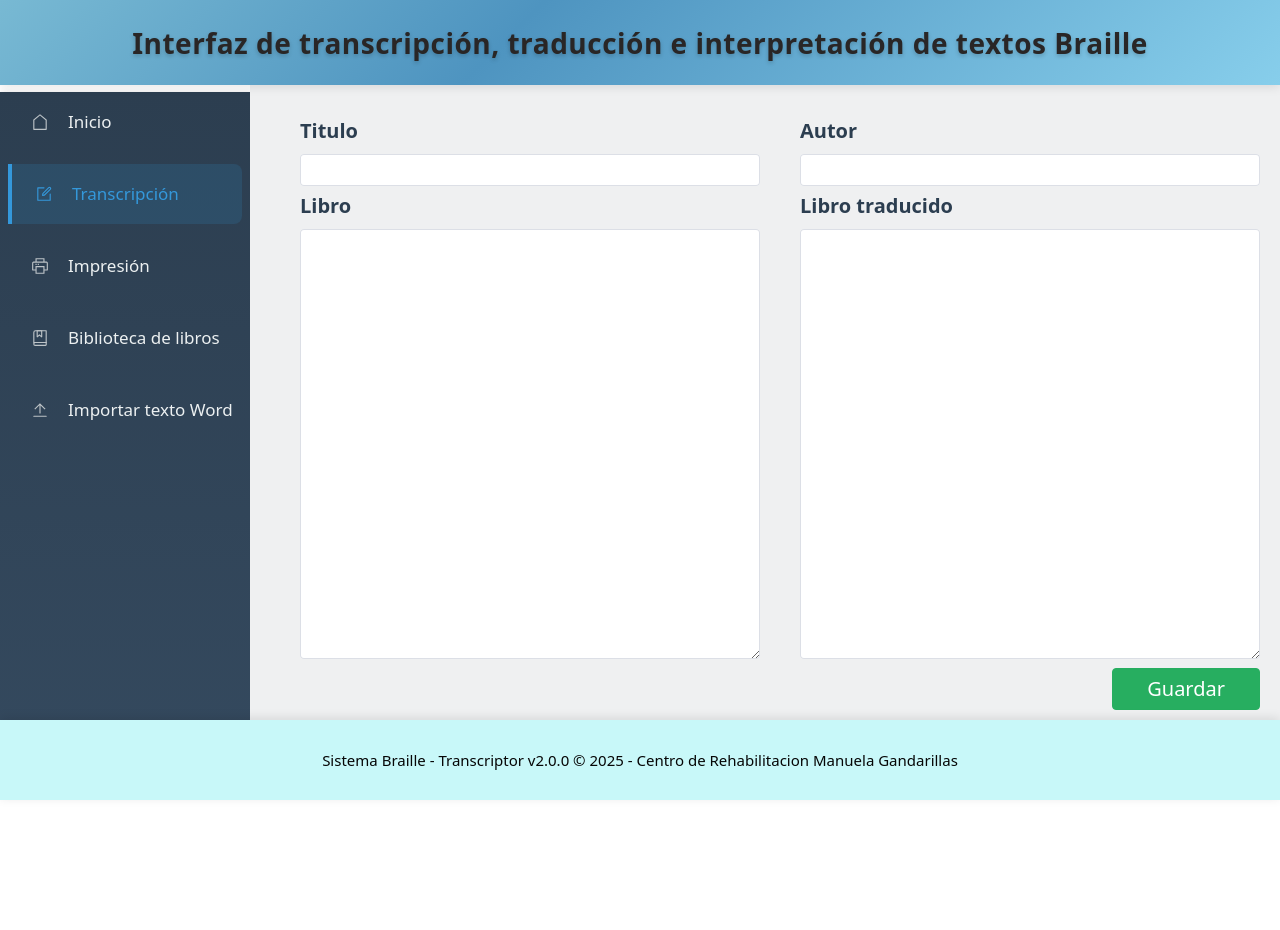
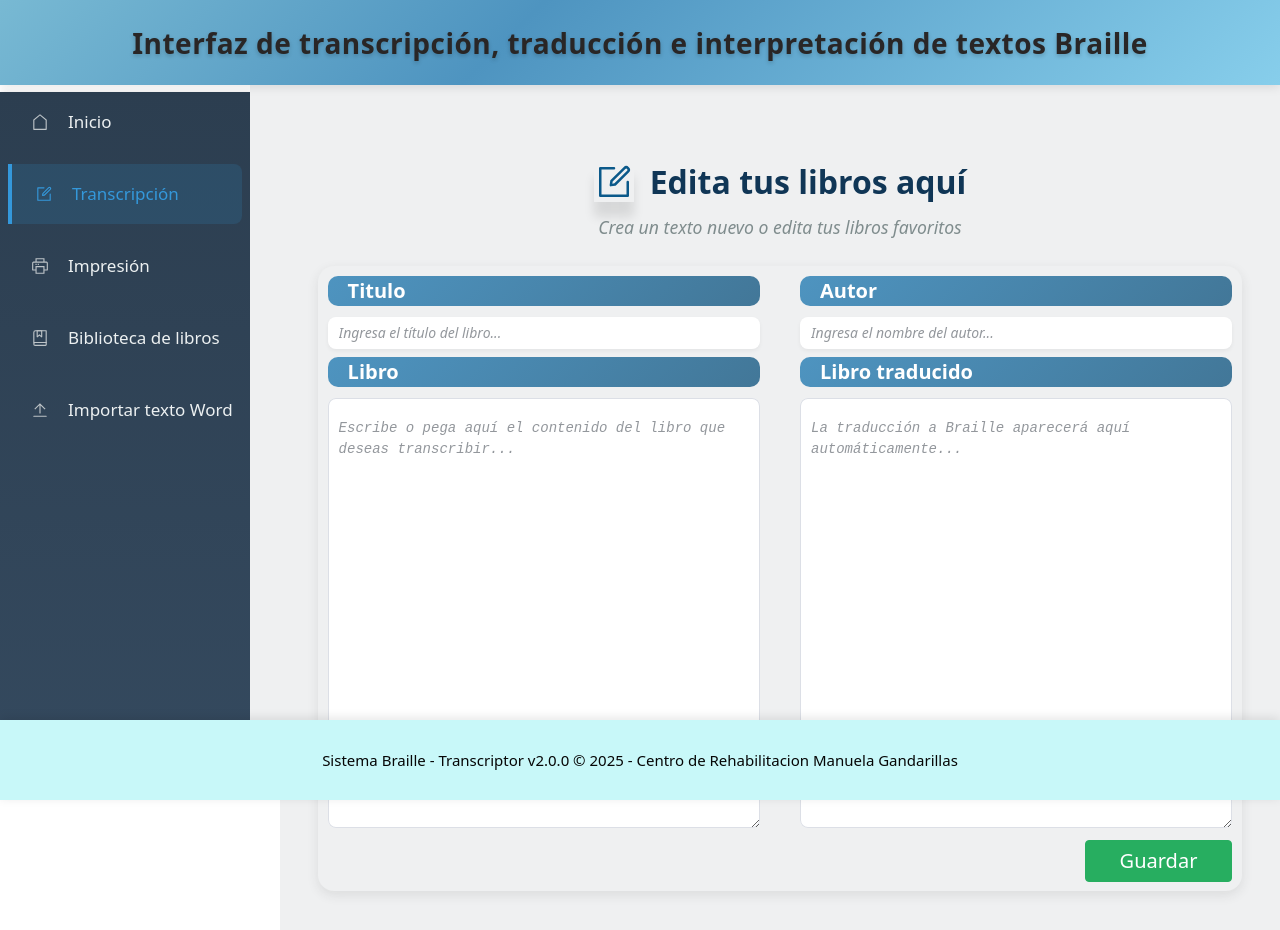
Before and after one commit to Ajahuana/Proyecto_Braile, a Nuxt app: page /transcripcion in a window 1280 px wide. Before the commit the page ends 800 px from the top, so only its background shows below. Built offline with nearby package versions, Linux system fonts and the light colour scheme.

Commit message:
Iconos y estilos agregados

```diff
--- a/pages/imprimir.vue
+++ b/pages/imprimir.vue
@@ -2,7 +2,9 @@
   <div class="imprimir-fullwidth">
     <div class="content-container">
       <div class="header-section">
-        <h2 class="page-title">Seleccionar libros para imprimir</h2>
+        <h2 class="page-title">
+          <el-icon class="title-icon"><Files /></el-icon>
+          Seleccionar libros para imprimir</h2>
         <p class="page-subtitle">Arrastra los libros que deseas imprimir a la columna de la derecha</p>
       </div>
 
@@ -28,8 +30,8 @@
 </template>
 
 <script setup>
-import { ElMessage } from 'element-plus'
-import { onMounted, ref } from 'vue'
+import { Files } from '@element-plus/icons-vue';
+import { onMounted, ref } from 'vue';
 
 const API_URL = 'http://127.0.0.1:8000/libros'
 const API_PRINT = 'http://127.0.0.1:8000/imprimir'
@@ -163,8 +165,18 @@ onMounted(() => {
 .page-title {
   font-size: 2rem;
   font-weight: 700;
-  color: #2c3e50;
-  margin: 0 0 0.5rem 0;
+  color: #103656;
+  margin: 0;
+  display: flex;
+  align-items: center;
+  justify-content: center;
+  gap: 16px;
+}
+
+.title-icon {
+  font-size: 2.5rem;
+  color: #0b598a;
+  box-shadow: 0 15px 10px rgba(3, 3, 3, 0.1);
 }
 
 .page-subtitle {
@@ -205,8 +217,8 @@ onMounted(() => {
   font-weight: 600;
   font-size: 20px !important;
   border-radius: 12px 12px 0 0;
-  padding: 20px 16px; /* Aumentar padding vertical de 16px a 20px */
-  height: 60px; /* Agregar altura fija */
+  padding: 20px 16px;
+  height: 60px;
   display: flex;
   align-items: center;
   justify-content: space-between;
--- a/pages/index.vue
+++ b/pages/index.vue
@@ -1,7 +1,7 @@
 <template>
   <div class="welcome-message">
     <div class="icon-container">
-      <span class="celebration-icon">🎉</span>
+      <el-icon class="celebration-icon"><Platform /></el-icon>
     </div>
 
     <h2 class="welcome-text">¡Bienvenido al Sistema Braille!</h2>
@@ -13,9 +13,14 @@
   </div>
 </template>
 
+<script setup>
+import { Platform } from '@element-plus/icons-vue';
+
+</script>
+
 <style scoped>
 .welcome-message {
-  background: rgb(241, 239, 239);
+  background: rgb(246, 245, 245);
   border-radius: 40px;
   padding: 4rem;
   text-align: center;
@@ -29,7 +34,8 @@
 }
 
 .celebration-icon {
-  font-size: 2.5rem;
+  font-size: 4rem;
+  color: #4e94c0; /* Color azul consistente con tu app */
 }
 
 .welcome-text {
--- a/pages/libro/[id].vue
+++ b/pages/libro/[id].vue
@@ -1,11 +1,18 @@
 <template>
   <div class="transcripcion-fullwidth">
+    <div class="header-section">
+    <h2 class="page-title">
+      <el-icon class="title-icon"><Edit /></el-icon>
+      Edita tus libros aquí
+    </h2>
+    <p class="page-subtitle">Crea un texto nuevo o edita tus libros favoritos</p>
+    </div>
     <div class="grid grid-cols-2 gap-2 p-2">
       <div class="label-text">Titulo</div>
       <div class="label-text">Autor</div>
 
-      <el-input v-model="titulo" />
-      <el-input v-model="autor" />
+      <el-input v-model="titulo" placeholder="Ingresa el título del libro..." />
+      <el-input v-model="autor" placeholder="Ingresa el nombre del autor..." />
 
       <div class="label-text">Libro</div>
       <div class="label-text">Libro traducido</div>
@@ -33,6 +40,7 @@
 </template>
 
 <script setup>
+import { Edit } from '@element-plus/icons-vue'
 import { ElMessage } from 'element-plus'
 import { onMounted, ref } from 'vue'
 import { useRoute, useRouter } from 'vue-router'
@@ -101,7 +109,7 @@ onMounted(() => cargarLibro())
 .transcripcion-fullwidth {
   /* Ocupa todo el espacio disponible sin márgenes */
   position: absolute;
-  padding: 0;
+  padding: 3%;
   margin: 0;
   left: 280px;
   width: calc(100vw - 280px);
@@ -109,24 +117,32 @@ onMounted(() => cargarLibro())
 }
 
 .transcripcion-fullwidth .grid {
-  min-height: calc(80vh - 10px);
-  padding: 2%;
+  min-height: calc(65vh - 10px);
+  padding: 1%;
   width: 100%;
   max-width: 2000px;
 }
 
 .transcripcion-fullwidth .grid {
   column-gap: 40px; /* Espacio horizontal entre columnas */
-  row-gap: 5px;    /* Espacio vertical entre filas */
+  row-gap: 8px;    /* Espacio vertical entre filas */
+  background: #eff0f1;
+  border-radius: 16px;
+  box-shadow: 0 4px 12px rgba(50, 49, 49, 0.1);
+  margin: 0 auto;
 }
 
 .label-text {
+  background: linear-gradient(135deg, #4e94c0 0%, #427798 100%);
+  border-radius: 10px;
   font-weight: 750;
-  color: #2c3e50;
+  color: #ffffff;
   font-size: 20px;
   margin-bottom: 0.2rem;
   display:flex ;
-  align-items:end ;
+  align-items:center ;
+  justify-content: start;
+  padding-left: 20px;
 }
 
 /* Personalizar el botón */
@@ -142,4 +158,61 @@ onMounted(() => cargarLibro())
   background-color: #38df7e; /* Verde más claro al hacer hover */
   border-color: #2ecc71;
 }
+
+.transcripcion-fullwidth :deep(.el-input__wrapper) {
+  border-radius: 8px;
+  box-shadow: 0 2px 4px rgba(0, 0, 0, 0.05);
+  transition: all 0.3s ease;
+}
+
+.transcripcion-fullwidth :deep(.el-input__wrapper:hover) {
+  box-shadow: 0 4px 8px rgba(0, 0, 0, 0.1);
+}
+
+.transcripcion-fullwidth :deep(.el-input__wrapper:focus-within) {
+  box-shadow: 0 0 0 2px rgba(39, 174, 96, 0.2);
+}
+
+.transcripcion-fullwidth :deep(.el-textarea__inner) {
+  border-radius: 8px;
+  font-family: 'Courier New', monospace;
+  font-size: 14px;
+  line-height: 1.5;
+  transition: all 0.3s ease;
+}
+
+.transcripcion-fullwidth :deep(.el-textarea__inner:focus) {
+  box-shadow: 0 0 0 2px rgba(55, 65, 59, 0.2);
+}
+
+.header-section {
+  text-align: center;
+  padding: 1.5rem 0;
+  margin-bottom: 0.1rem;
+}
+
+.page-title {
+ font-size: 2rem;
+  font-weight: 700;
+  color: #103656;
+  margin: 0;
+  display: flex;
+  align-items: center;
+  justify-content: center;
+  gap: 16px;
+}
+
+.title-icon {
+  font-size: 2.5rem;
+  color: #0b598a;
+  box-shadow: 0 15px 10px rgba(3, 3, 3, 0.1);
+}
+
+.page-subtitle {
+  font-size: 1.1rem;
+  color: #7f8c8d;
+  margin: 0.5rem 0 0 0;
+  font-style: italic;
+}
+
 </style>
--- a/pages/transcripcion.vue
+++ b/pages/transcripcion.vue
@@ -1,11 +1,18 @@
 <template>
   <div class="transcripcion-fullwidth">
+    <div class="header-section">
+    <h2 class="page-title">
+      <el-icon class="title-icon"><Edit /></el-icon>
+      Edita tus libros aquí
+    </h2>
+    <p class="page-subtitle">Crea un texto nuevo o edita tus libros favoritos</p>
+    </div>
     <div class="grid grid-cols-2 gap-2 p-2">
       <div class="label-text">Titulo</div>
       <div class="label-text">Autor</div>
 
-      <el-input v-model="titulo" />
-      <el-input v-model="autor" />
+      <el-input v-model="titulo" placeholder="Ingresa el título del libro..." />
+      <el-input v-model="autor" placeholder="Ingresa el nombre del autor..." />
 
       <div class="label-text">Libro</div>
       <div class="label-text">Libro traducido</div>
@@ -15,6 +22,7 @@
         type="textarea"
         :rows="20"
         class="w-full"
+        placeholder="Escribe o pega aquí el contenido del libro que deseas transcribir..."
       />
 
       <el-input
@@ -23,6 +31,7 @@
         :rows="20"
         class="w-full"
         readonly
+        placeholder="La traducción a Braille aparecerá aquí automáticamente..."
       />
 
       <div class="col-span-2 flex justify-end mt-1">
@@ -33,6 +42,7 @@
 </template>
 
 <script setup>
+import { Edit } from '@element-plus/icons-vue'
 import { ElMessage } from 'element-plus'
 import { ref } from 'vue'
 import { useBraille } from '~/composables/useBraille'
@@ -86,7 +96,7 @@ const guardarLibro = async () => {
 .transcripcion-fullwidth {
   /* Ocupa todo el espacio disponible sin márgenes */
   position: absolute;
-  padding: 0;
+  padding: 3%;
   margin: 0;
   left: 280px;
   width: calc(100vw - 280px);
@@ -94,24 +104,32 @@ const guardarLibro = async () => {
 }
 
 .transcripcion-fullwidth .grid {
-  min-height: calc(80vh - 10px);
-  padding: 2%;
+  min-height: calc(65vh - 10px);
+  padding: 1%;
   width: 100%;
   max-width: 2000px;
 }
 
 .transcripcion-fullwidth .grid {
   column-gap: 40px; /* Espacio horizontal entre columnas */
-  row-gap: 5px;    /* Espacio vertical entre filas */
+  row-gap: 8px;    /* Espacio vertical entre filas */
+  background: #eff0f1;
+  border-radius: 16px;
+  box-shadow: 0 4px 12px rgba(50, 49, 49, 0.1);
+  margin: 0 auto;
 }
 
 .label-text {
+  background: linear-gradient(135deg, #4e94c0 0%, #427798 100%);
+  border-radius: 10px;
   font-weight: 750;
-  color: #2c3e50;
+  color: #ffffff;
   font-size: 20px;
   margin-bottom: 0.2rem;
   display:flex ;
-  align-items:end ;
+  align-items:center ;
+  justify-content: start;
+  padding-left: 20px;
 }
 
 /* Personalizar el botón */
@@ -127,4 +145,70 @@ const guardarLibro = async () => {
   background-color: #38df7e; /* Verde más claro al hacer hover */
   border-color: #2ecc71;
 }
+
+.transcripcion-fullwidth :deep(.el-input__wrapper) {
+  border-radius: 8px;
+  box-shadow: 0 2px 4px rgba(0, 0, 0, 0.05);
+  transition: all 0.3s ease;
+}
+
+.transcripcion-fullwidth :deep(.el-input__wrapper:hover) {
+  box-shadow: 0 4px 8px rgba(0, 0, 0, 0.1);
+}
+
+.transcripcion-fullwidth :deep(.el-input__wrapper:focus-within) {
+  box-shadow: 0 0 0 2px rgba(39, 174, 96, 0.2);
+}
+
+.transcripcion-fullwidth :deep(.el-textarea__inner) {
+  border-radius: 8px;
+  font-family: 'Courier New', monospace;
+  font-size: 14px;
+  line-height: 1.5;
+  transition: all 0.3s ease;
+}
+
+.transcripcion-fullwidth :deep(.el-textarea__inner:focus) {
+  box-shadow: 0 0 0 2px rgba(55, 65, 59, 0.2);
+}
+
+/* Placeholder más visible */
+.transcripcion-fullwidth :deep(.el-input__inner::placeholder),
+.transcripcion-fullwidth :deep(.el-textarea__inner::placeholder) {
+  padding-top: 15px;
+  color: #93979c;
+  font-style: italic;
+}
+
+
+.header-section {
+  text-align: center;
+  padding: 1.5rem 0;
+  margin-bottom: 0.1rem;
+}
+
+.page-title {
+ font-size: 2rem;
+  font-weight: 700;
+  color: #103656;
+  margin: 0;
+  display: flex;
+  align-items: center;
+  justify-content: center;
+  gap: 16px;
+}
+
+.title-icon {
+  font-size: 2.5rem;
+  color: #0b598a;
+  box-shadow: 0 15px 10px rgba(3, 3, 3, 0.1);
+}
+
+.page-subtitle {
+  font-size: 1.1rem;
+  color: #7f8c8d;
+  margin: 0.5rem 0 0 0;
+  font-style: italic;
+}
+
 </style>
```
